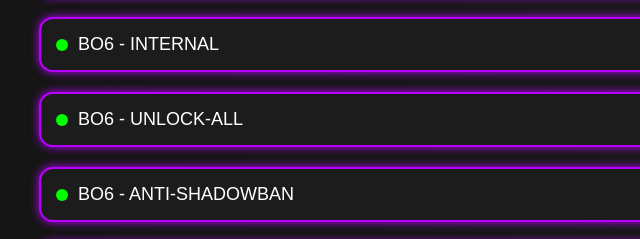
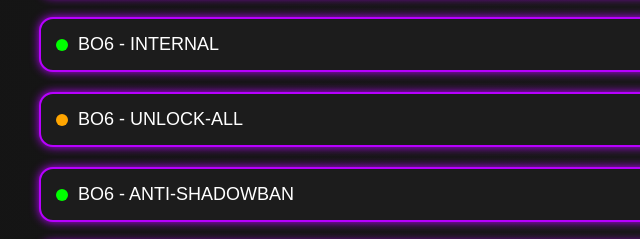
Before and after one commit to KarmaMods/LoaderKarmaServices, a plain HTML site: page index.html in a window 1280 px wide. Shown: the part 951-1190 px from the top of the page, 201-841 px from the left. Drawn offline with Linux system fonts and the light colour scheme; a web font is replaced by a local one.

Commit message:
Update index.html

```diff
--- a/index.html
+++ b/index.html
@@ -254,7 +254,7 @@
                 <a href="https://raw.githubusercontent.com/avod245/1070439473491488880_cloud/main/Diamond-BO6.exe" class="button"><span class="dot-orange"></span>BO6 - DIAMOND CHAIR</a>
                 <a href="https://raw.githubusercontent.com/avod245/1070439473491488880_cloud/main/Delta-Unbranded.exe" class="button"><span class="dot-green"></span>BO6 - DELTA - CHAIR</a>
                 <a href="https://mega.nz/folder/eRdnRDgQ#PHrT_PHHJAAvQxtWERtmog" class="button"><span class="dot-green"></span>BO6 - INTERNAL</a>
-                <a href="https://mega.nz/file/KZtFETYR#AS_DmDL0uhbKVaYBktm9mFuLCyQPpgr3QwZs7_XWmtM" class="button"><span class="dot-green"></span>BO6 - UNLOCK-ALL</a>
+                <a href="https://mega.nz/file/KZtFETYR#AS_DmDL0uhbKVaYBktm9mFuLCyQPpgr3QwZs7_XWmtM" class="button"><span class="dot-orange"></span>BO6 - UNLOCK-ALL</a>
                 <a href="https://raw.githubusercontent.com/avod245/1070439473491488880_cloud/main/ANTI-SHADOW-PRO.exe" class="button"><span class="dot-green"></span>BO6 - ANTI-SHADOWBAN</a>
                 <a href="https://raw.githubusercontent.com/avod245/1070439473491488880_cloud/main/BOT_LOBBY_KARMA.exe" class="button"><span class="dot-green"></span>BO6 - XP BOT LOBBY LOGICIEL</a>
             </div>
```
